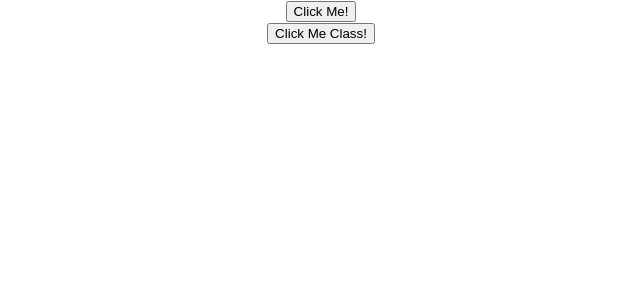
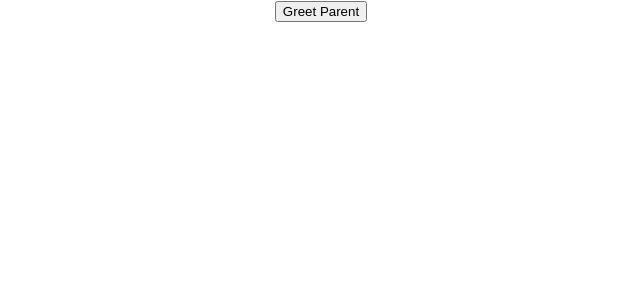
Before and after one commit to ShaanCoding/React-Tutorial, a React (Create React App) app in the folder ReactJS Tutorial/hello-world/: page / in a window 1280 px wide. Shown: the top 300 px of the page, without its empty margins (319-959 px from the left). Built offline with nearby package versions, Linux system fonts and the light colour scheme.

Commit message:
Lesson 13-15

```diff
--- a/ReactJS Tutorial/hello-world/src/App.tsx
+++ b/ReactJS Tutorial/hello-world/src/App.tsx
@@ -13,6 +13,9 @@ import GreetDestructured from "./Components/DestructuringGreet";
 import FunctionClick from "./Components/FunctionClick";
 import ClassClick from "./Components/ClassClick";
 
+import ReactBind from "./Components/ReactBind";
+import ParentComponent from "./Components/ParentComponent";
+
 function App() {
   return (
     <div className="App">
@@ -26,8 +29,12 @@ function App() {
 
       {/* <GreetDestructured name="Shaan" heroName="batman" /> Tutorial 12 */}
 
-      <FunctionClick />
-      <ClassClick/>
+      {/* <FunctionClick />
+      <ClassClick/> */}
+      {/* Tutorial 13 */}
+
+      {/* <ReactBind /> */}
+      <ParentComponent />
     </div>
   );
 }
--- /dev/null
+++ b/ReactJS Tutorial/hello-world/src/Components/ChildComponent.tsx
@@ -0,0 +1,7 @@
+import React from "react";
+
+let ChildComponent: React.FC<{ greetHandler: () => void }> = (props) => {
+  return <button onClick={props.greetHandler}>Greet Parent</button>;
+};
+
+export default ChildComponent;
--- /dev/null
+++ b/ReactJS Tutorial/hello-world/src/Components/ParentComponent.tsx
@@ -0,0 +1,27 @@
+import React, { Component } from "react";
+import ChildComponent from "./ChildComponent";
+
+class ParentComponent extends Component<{}> {
+  constructor(props: any) {
+    super(props);
+    this.greetParent = this.greetParent.bind(this);
+  }
+
+  state = {
+    parentName: "Parent",
+  };
+
+  greetParent() {
+    alert(`Hello ${this.state.parentName}`);
+  }
+
+  render() {
+    return (
+      <div>
+        <ChildComponent greetHandler={this.greetParent}/>
+      </div>
+    );
+  }
+}
+
+export default ParentComponent;
--- /dev/null
+++ b/ReactJS Tutorial/hello-world/src/Components/ReactBind.tsx
@@ -0,0 +1,40 @@
+import React, { Component } from "react";
+
+class ReactBind extends Component {
+  // constructor(props) {
+  //     super(props);
+  //     this.clickHandler = this.clickHandler.bind(this);
+  // }
+
+  state = {
+    message: "Hello",
+  };
+
+  //   clickHandler() {
+  //     this.setState({
+  //       message: "Goodbye",
+  //     });
+  //     // This breaks the code
+
+  //     console.log(this);
+  //   }
+
+  clickHandler = () => {
+    this.setState({
+      message: "Goodbye",
+    });
+  };
+
+  render() {
+    return (
+      <div>
+        <div>{this.state.message}</div>
+        {/* <button onClick={this.clickHandler.bind(this)}>Click Me!</button> */}
+        {/* <button onClick={() => this.clickHandler()>Click</button> */}
+        <button onClick={this.clickHandler}>Button</button>
+      </div>
+    );
+  }
+}
+
+export default ReactBind;
```
Also changed, not shown: 1 other file (tests, documents, lock files or other folders).
